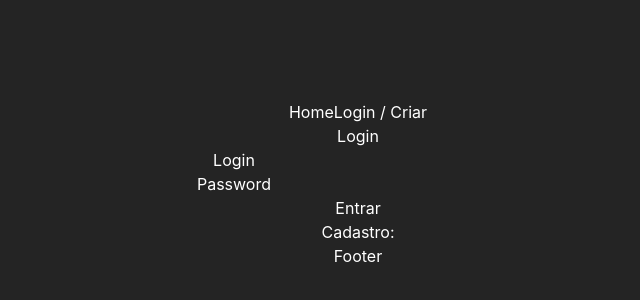
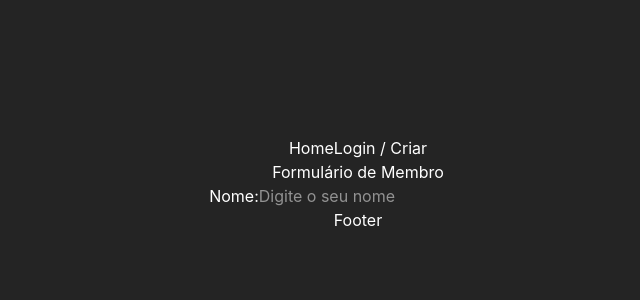
Before and after one commit to Paulo-Borges/FormGlory, a React (Vite) app: page /login in a window 1280 px wide. Shown: the part 216-516 px from the top of the page, without its empty margins (282-922 px from the left). Built offline with nearby package versions, Linux system fonts and the light colour scheme.

Commit message:
fix: refatorando logimForm

```diff
--- a/index.html
+++ b/index.html
@@ -1,5 +1,5 @@
 <!doctype html>
-<html lang="en">
+<html lang="pt-br">
   <head>
     <meta charset="UTF-8" />
     <link rel="icon" type="image/svg+xml" href="/vite.svg" />
--- a/src/Components/Login/LoginForm.tsx
+++ b/src/Components/Login/LoginForm.tsx
@@ -1,61 +1,13 @@
-import { useState } from "react";
-import { Link } from "react-router-dom";
-
-const formFields = [
-  {
-    id: "login",
-    type: "text",
-    label: "Login",
-  },
-  {
-    id: "password",
-    type: "password",
-    label: "Password",
-  },
-];
-
 export const LoginForm = () => {
-  const [formData, setFormData] = useState({
-    login: "",
-    password: "",
-  });
-
-  function handleSubmit(e) {
-    e.preventDefault();
-    localStorage.setItem("@glory:entrar", JSON.stringify(formData));
-    console.log("Estamos no Caminho certo", formData);
-  }
-
-  function handleChange(e) {
-    const { name, value } = e.target;
-    setFormData({
-      ...formData,
-      [name]: value,
-    });
-  }
-
   return (
-    <section>
-      <h1>Login</h1>
-      <form onSubmit={handleSubmit}>
+    <div>
+      <h2>Formulário de Membro</h2>
+      <form>
         <div>
-          {formFields.map(({ id, label, type }) => (
-            <div key={id}>
-              <label htmlFor={label}>{label}</label>
-              <input
-                name={id}
-                id={id}
-                type={type}
-                value={formData[id as keyof typeof formData]}
-                onChange={handleChange}
-              />
-            </div>
-          ))}
-
-          <button>Entrar</button>
+          <label>Nome:</label>
+          <input type="text" name="nome" placeholder="Digite o seu nome" />
         </div>
       </form>
-      <Link to="/Login/criar">Cadastro:</Link>
-    </section>
+    </div>
   );
 };
```
